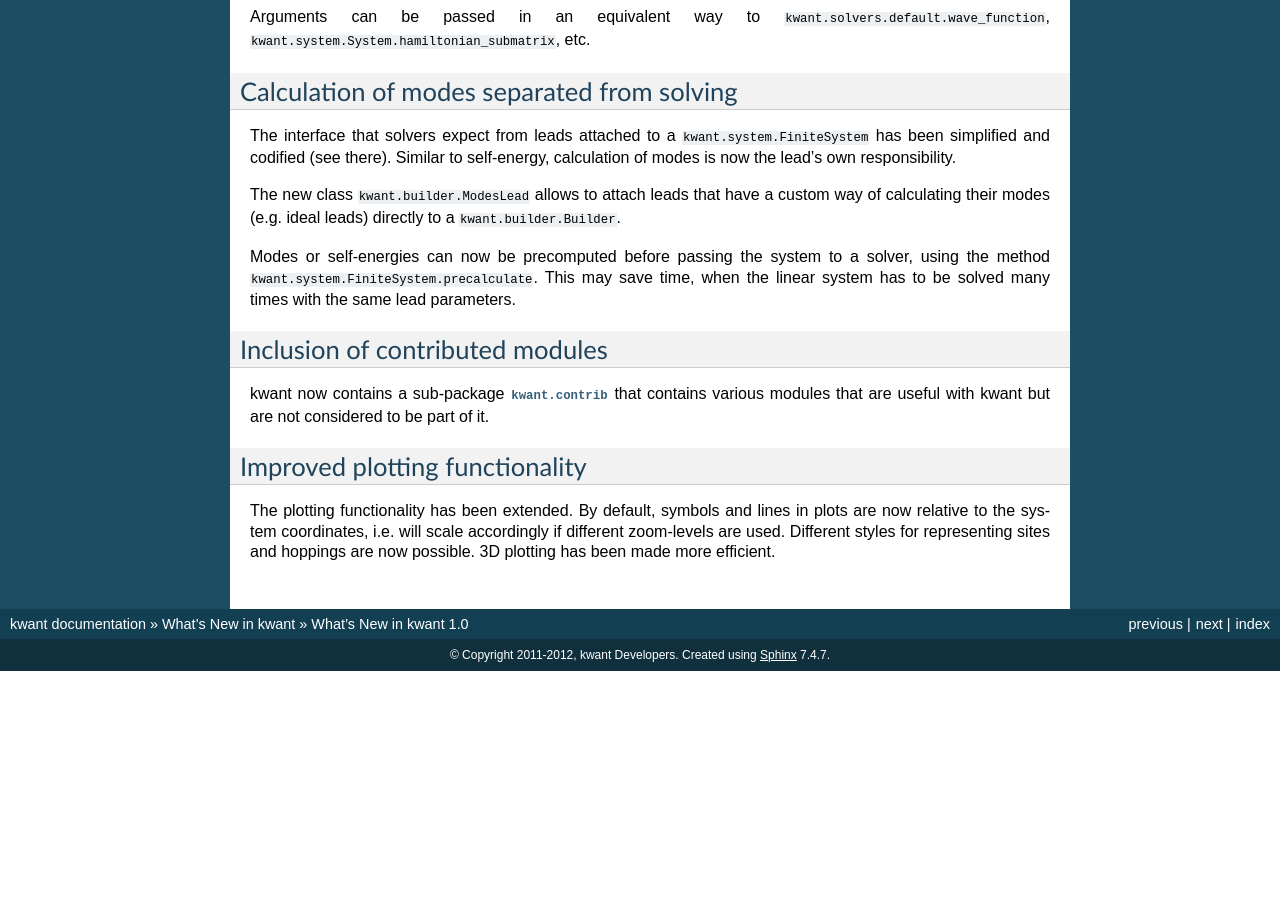
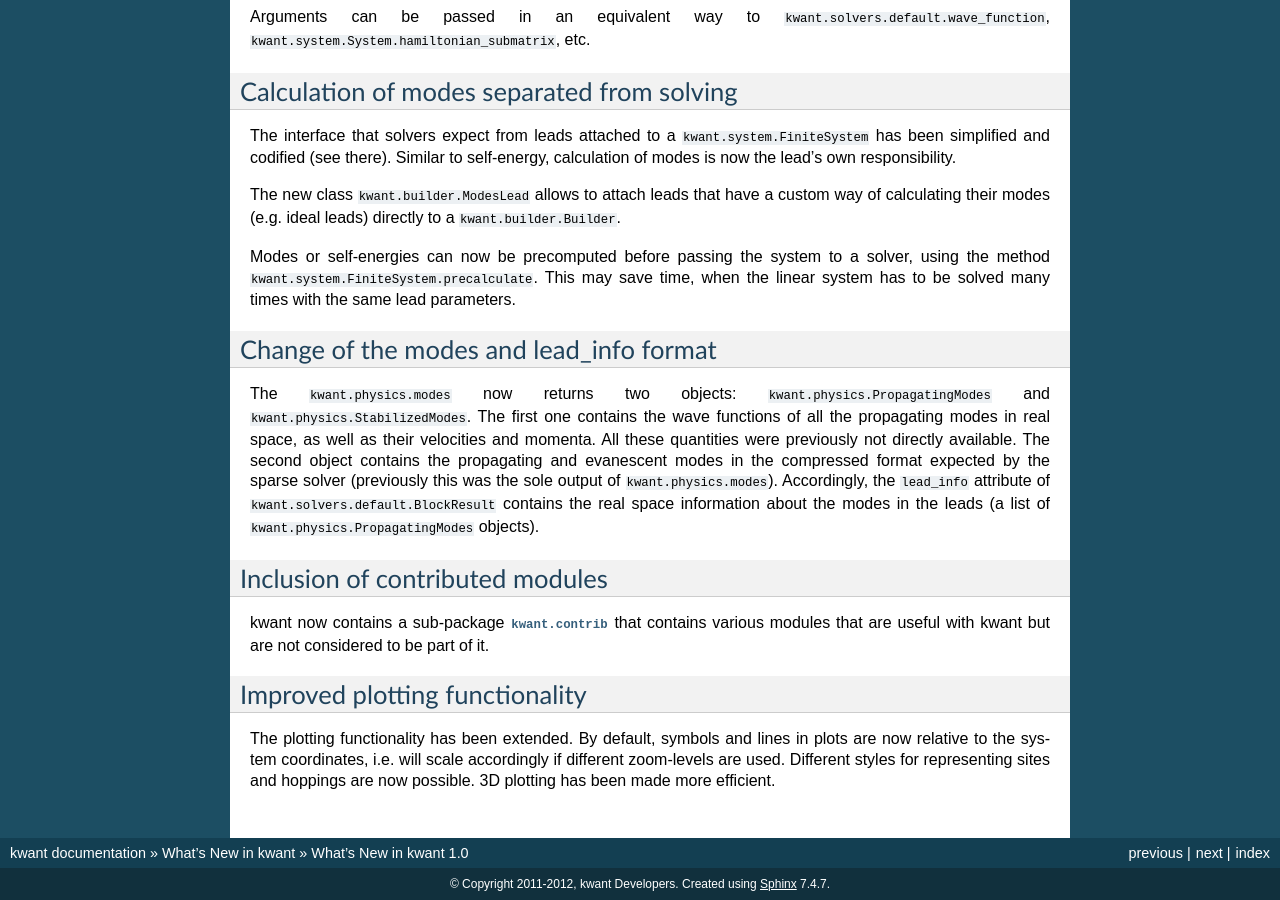
Before and after one commit to kwant-project/kwant, a Sphinx documentation site: the page built from doc/source/whatsnew/1.0.rst, in a window 1280 px wide and 900 px high, scrolled down 2439 px. Built offline with Sphinx 7.4.7, drawn with Linux system fonts in a browser that asks for light colours; formulas are drawn with MathJax 3; pages that are not in the unit, such as notebooks, are missing from menus; the version number could not be read and is left out; cross-references to code outside the pages are shown as plain code; before the commit the page ends 3110 px from its top, so only the background shows below that; some of the changed text lies outside the part shown.

Commit message:
update docs, add whatsnew entry

```diff
--- a/doc/source/reference/kwant.physics.rst
+++ b/doc/source/reference/kwant.physics.rst
@@ -12,4 +12,5 @@
    modes
    selfenergy
    selfenergy_from_modes
-   ModesTuple
+   PropagatingModes
+   StabilizedModes
--- a/doc/source/reference/kwant.system.rst
+++ b/doc/source/reference/kwant.system.rst
@@ -20,3 +20,4 @@
    System
    InfiniteSystem
    FiniteSystem
+   PrecalculatedLead
--- a/doc/source/whatsnew/1.0.rst
+++ b/doc/source/whatsnew/1.0.rst
@@ -159,6 +159,20 @@
 save time, when the linear system has to be solved many times with the same
 lead parameters.
 
+Change of the modes and lead_info format
+----------------------------------------
+The `~kwant.physics.modes` now returns two objects:
+`~kwant.physics.PropagatingModes` and `~kwant.physics.StabilizedModes`.  The
+first one contains the wave functions of all the propagating modes in real
+space, as well as their velocities and momenta.  All these quantities were
+previously not directly available.  The second object contains the propagating
+and evanescent modes in the compressed format expected by the sparse solver
+(previously this was the sole output of `~kwant.physics.modes`).  Accordingly,
+the `lead_info` attribute of `~kwant.solvers.default.BlockResult` contains the
+real space information about the modes in the leads (a list of
+`~kwant.physics.PropagatingModes` objects).
+
+
 Inclusion of contributed modules
 --------------------------------
 kwant now contains a sub-package :mod:`kwant.contrib` that contains various
```
Also changed, not shown: 3 other files.
